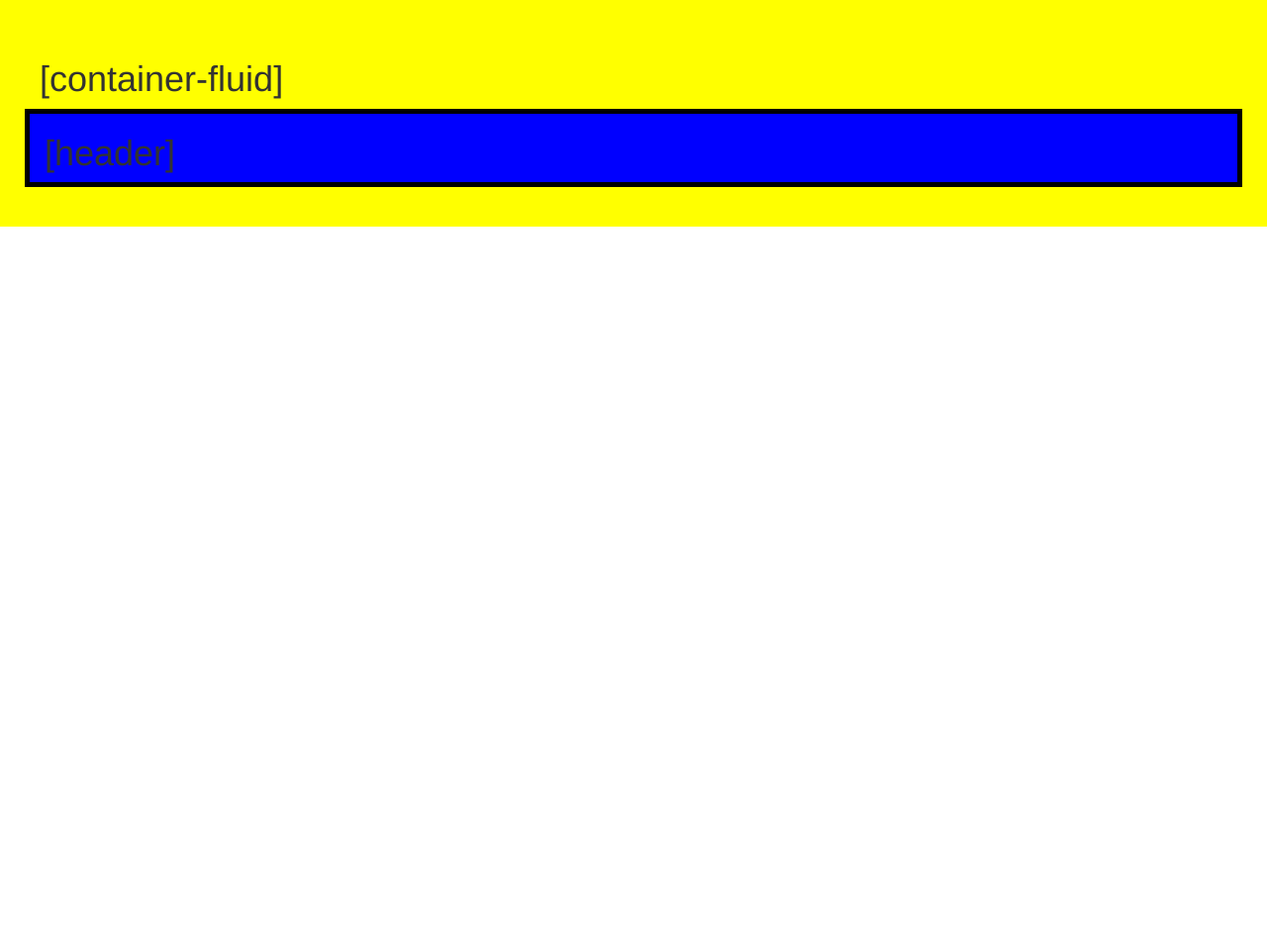
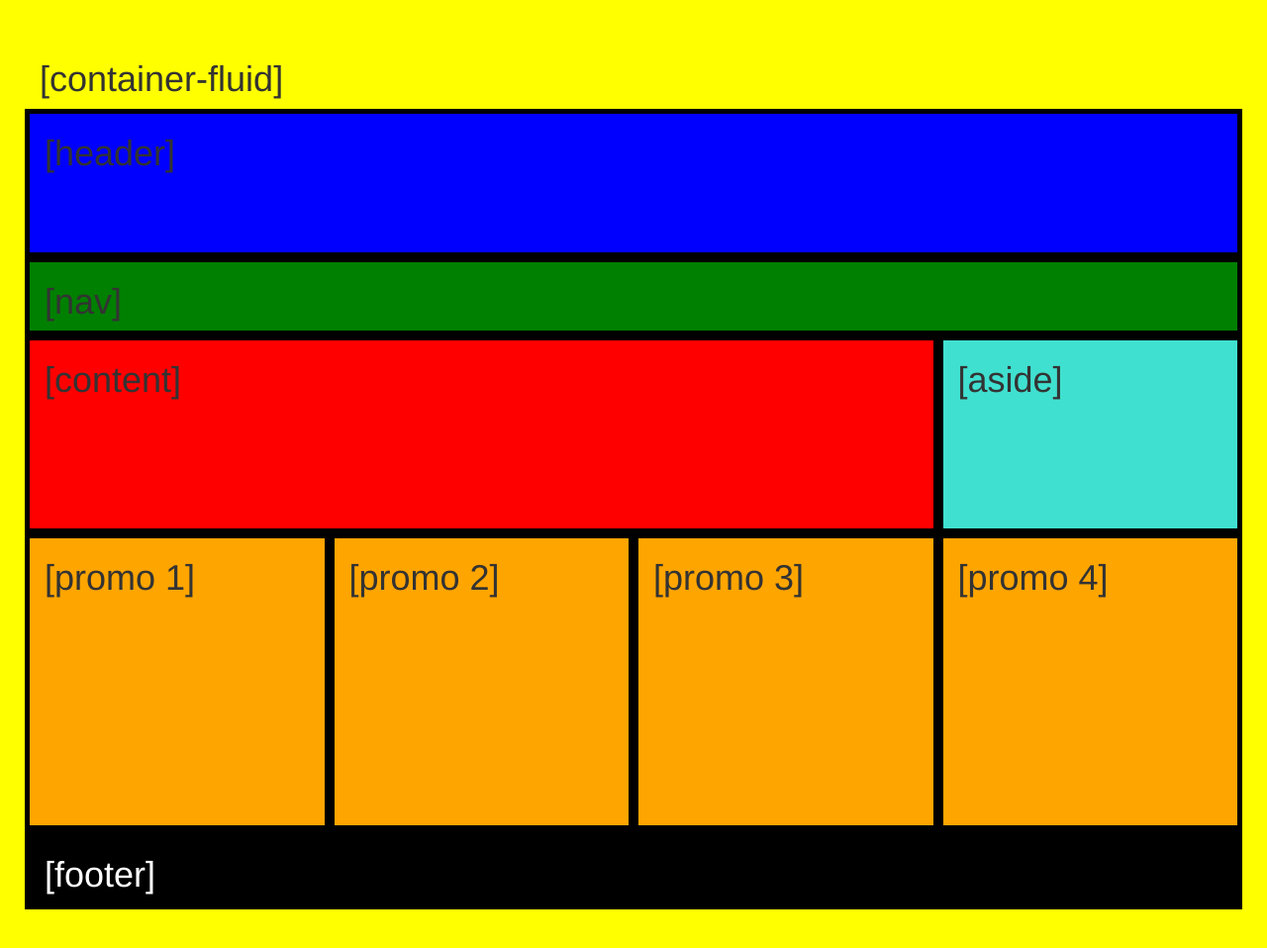
Before and after one commit to Daryl-Gilmore/bc2-practiceday-2, a plain HTML site: page index.html in a window 1280 px wide. Shown: the whole page at 99% size. Before the commit the page ends 800 px from the top, so only its background shows below. Drawn offline with nearby package versions, Linux system fonts and the light colour scheme.

Commit message:
completted homework

```diff
--- a/css/styles.css
+++ b/css/styles.css
@@ -6,8 +6,31 @@
 }
 .blue{
   background-color: blue;
+  height: 150px;
+}
+.border{
+  border: 2px solid black;
+
+}
+.green{
+  background-color: green;
 }
 .border{
   border: 5px solid black;
-
 }
+.red{
+  background-color: red;
+  height: 200px;
+}
+.orange {
+  background-color: orange;
+  height: 300px;
+}
+.turquoise{
+  background-color: turquoise;
+  height: 200px;
+}
+.black{
+  background-color: black;
+  color:white;
+}
--- a/index.html
+++ b/index.html
@@ -16,7 +16,7 @@
     <!-- WARNING: Respond.js doesn't work if you view the page via file:// -->
     <!--[if lt IE 9]>
       <script src="https://oss.maxcdn.com/html5shiv/3.7.3/html5shiv.min.js"></script>
-      <script src="https://oss.maxcdn.com/respond/1.4.2/respond.min.js"></script>
+      <script src=""></script>
     <![endif]-->
   </head>
   <body>
@@ -27,6 +27,39 @@
         <h1>[header]</h1>
       </div>
     </div><!--header-->
+    <div class="row">
+      <div class="col-md-12 green border">
+        <h1>[nav]</h1>
+      </div>
+    </div><!--nav-->
+    <div class="row">
+      <div class="col-md-9 red border">
+        <h1>[content]</h1>
+      </div>
+      <div class="col-md-3 turquoise border">
+        <h1>[aside]</h1>
+      </div>
+    </div><!--content-->
+    <div class="row">
+      <div class="col-md-3 orange border">
+        <h1>[promo 1]</h1>
+      </div>
+      <div class="col-md-3 orange border">
+        <h1>[promo 2]</h1>
+      </div>
+      <div class="col-md-3 orange border">
+        <h1>[promo 3]</h1>
+      </div>
+      <div class="col-md-3 orange border">
+        <h1>[promo 4]</h1>
+      </div>
+    </div><!--end promos-->
+    <div class="row">
+      <div class="col-md-12 black border">
+        <h1>[footer]</h1>
+
+      </div>
+     </div>
   </div><!--container-fluid-->
 
 
```
